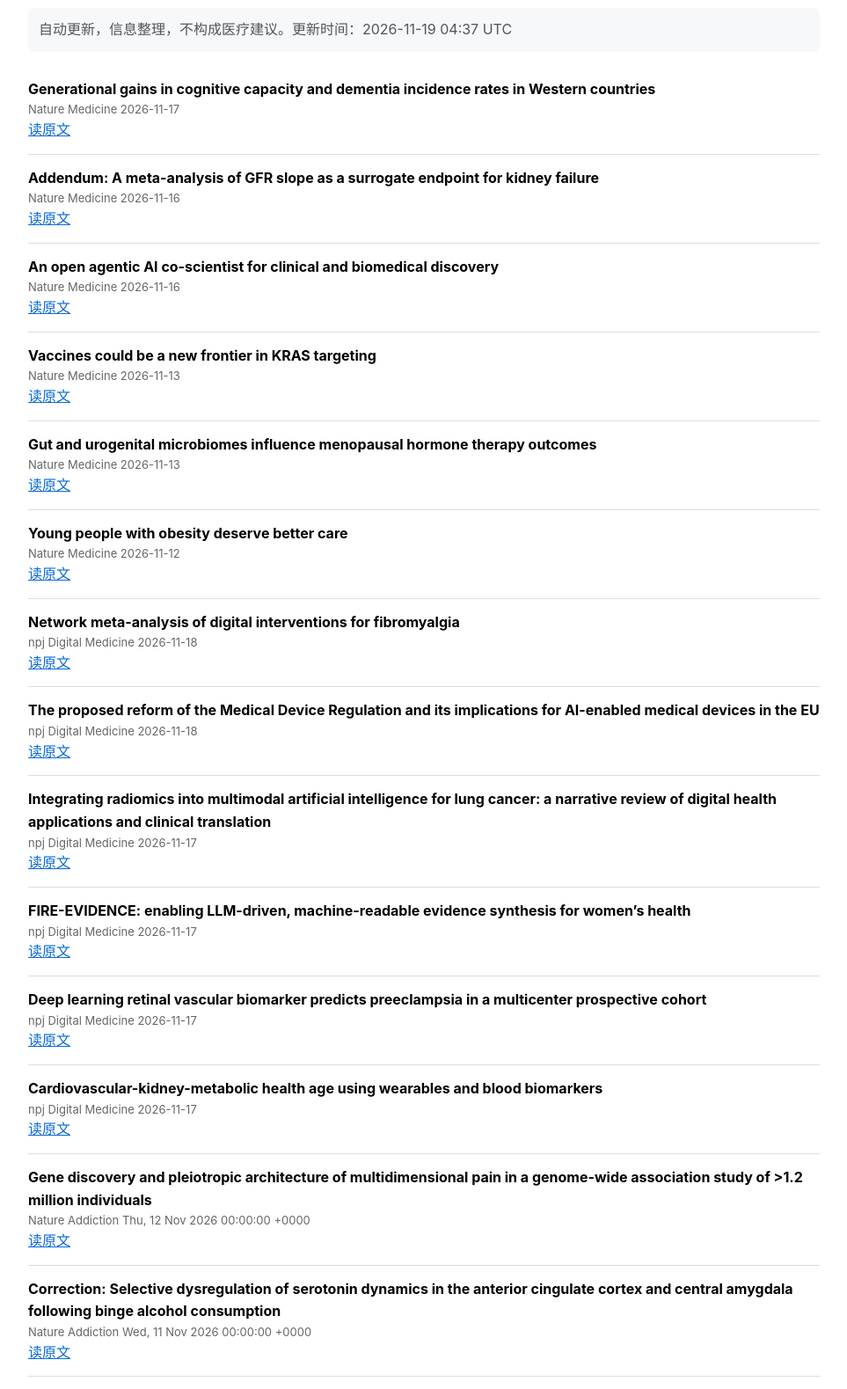
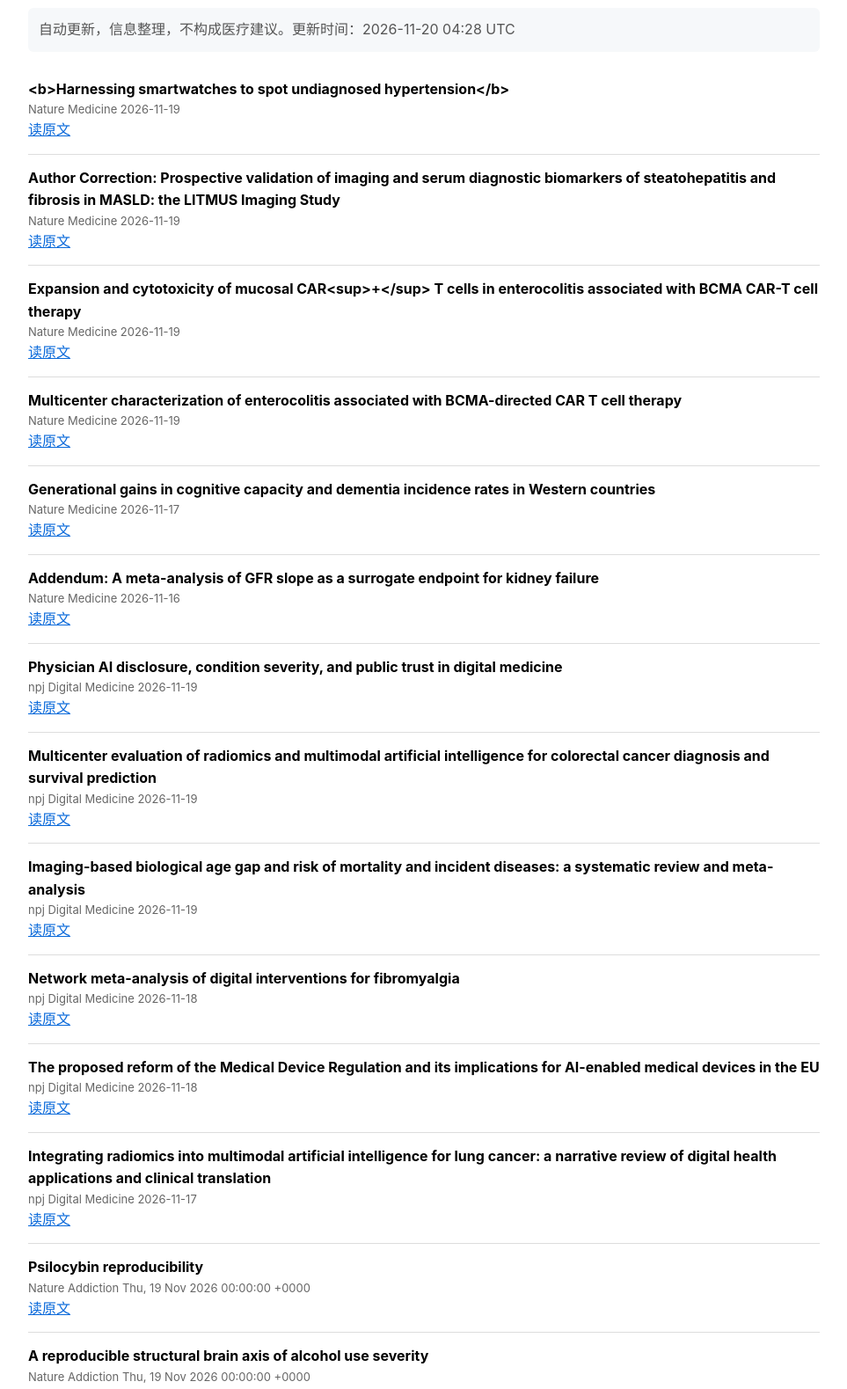
Before and after one commit to itswinky1212-cmd/my-radar, a plain HTML site: page index.html in a window 1280 px wide. Shown: the part 80-1659 px from the top of the page at 88% size, without its empty margins (158-1121 px from the left). Drawn offline with Linux system fonts and the light colour scheme.

Commit message:
update news

```diff
--- a/index.html
+++ b/index.html
@@ -14,7 +14,31 @@ a { color: #0969da; }
 </head>
 <body>
 <h1>我的 AI 医疗资讯雷达</h1>
-<p class="notice">自动更新，信息整理，不构成医疗建议。更新时间：2026-11-19 04:37 UTC</p>
+<p class="notice">自动更新，信息整理，不构成医疗建议。更新时间：2026-11-20 04:28 UTC</p>
+
+    <div class="item">
+      <div><b>&lt;b&gt;Harnessing smartwatches to spot undiagnosed hypertension&lt;/b&gt;</b></div>
+      <div class="source">Nature Medicine 2026-11-19</div>
+      <div><a href="https://www.nature.com/articles/d41591-026-00058-8">读原文</a></div>
+    </div>
+
+    <div class="item">
+      <div><b>Author Correction: Prospective validation of imaging and serum diagnostic biomarkers of steatohepatitis and fibrosis in MASLD: the LITMUS Imaging Study</b></div>
+      <div class="source">Nature Medicine 2026-11-19</div>
+      <div><a href="https://www.nature.com/articles/s41591-026-04803-x">读原文</a></div>
+    </div>
+
+    <div class="item">
+      <div><b>Expansion and cytotoxicity of mucosal CAR&lt;sup&gt;+&lt;/sup&gt; T cells in enterocolitis associated with BCMA CAR-T cell therapy</b></div>
+      <div class="source">Nature Medicine 2026-11-19</div>
+      <div><a href="https://www.nature.com/articles/s41591-026-04731-w">读原文</a></div>
+    </div>
+
+    <div class="item">
+      <div><b>Multicenter characterization of enterocolitis associated with BCMA-directed CAR T cell therapy</b></div>
+      <div class="source">Nature Medicine 2026-11-19</div>
+      <div><a href="https://www.nature.com/articles/s41591-026-04783-y">读原文</a></div>
+    </div>
 
     <div class="item">
       <div><b>Generational gains in cognitive capacity and dementia incidence rates in Western countries</b></div>
@@ -29,27 +53,21 @@ a { color: #0969da; }
     </div>
 
     <div class="item">
-      <div><b>An open agentic AI co-scientist for clinical and biomedical discovery</b></div>
-      <div class="source">Nature Medicine 2026-11-16</div>
-      <div><a href="https://www.nature.com/articles/s41591-026-04808-6">读原文</a></div>
+      <div><b>Physician AI disclosure, condition severity, and public trust in digital medicine</b></div>
+      <div class="source">npj Digital Medicine 2026-11-19</div>
+      <div><a href="https://www.nature.com/articles/s41746-026-03484-7">读原文</a></div>
     </div>
 
     <div class="item">
-      <div><b>Vaccines could be a new frontier in KRAS targeting</b></div>
-      <div class="source">Nature Medicine 2026-11-13</div>
-      <div><a href="https://www.nature.com/articles/s41591-026-04772-1">读原文</a></div>
+      <div><b>Multicenter evaluation of radiomics and multimodal artificial intelligence for colorectal cancer diagnosis and survival prediction</b></div>
+      <div class="source">npj Digital Medicine 2026-11-19</div>
+      <div><a href="https://www.nature.com/articles/s41746-026-03434-3">读原文</a></div>
     </div>
 
     <div class="item">
-      <div><b>Gut and urogenital microbiomes influence menopausal hormone therapy outcomes</b></div>
-      <div class="source">Nature Medicine 2026-11-13</div>
-      <div><a href="https://www.nature.com/articles/s41591-026-04789-6">读原文</a></div>
-    </div>
-
-    <div class="item">
-      <div><b>Young people with obesity deserve better care</b></div>
-      <div class="source">Nature Medicine 2026-11-12</div>
-      <div><a href="https://www.nature.com/articles/s41591-026-04784-x">读原文</a></div>
+      <div><b>Imaging-based biological age gap and risk of mortality and incident diseases: a systematic review and meta-analysis</b></div>
+      <div class="source">npj Digital Medicine 2026-11-19</div>
+      <div><a href="https://www.nature.com/articles/s41746-026-03472-x">读原文</a></div>
     </div>
 
     <div class="item">
@@ -71,21 +89,15 @@ a { color: #0969da; }
     </div>
 
     <div class="item">
-      <div><b>FIRE-EVIDENCE: enabling LLM-driven, machine-readable evidence synthesis for women’s health</b></div>
-      <div class="source">npj Digital Medicine 2026-11-17</div>
-      <div><a href="https://www.nature.com/articles/s41746-026-03411-w">读原文</a></div>
+      <div><b>Psilocybin reproducibility</b></div>
+      <div class="source">Nature Addiction Thu, 19 Nov 2026 00:00:00 +0000</div>
+      <div><a href="https://www.nature.com/articles/s41583-026-01109-2">读原文</a></div>
     </div>
 
     <div class="item">
-      <div><b>Deep learning retinal vascular biomarker predicts preeclampsia in a multicenter prospective cohort</b></div>
-      <div class="source">npj Digital Medicine 2026-11-17</div>
-      <div><a href="https://www.nature.com/articles/s41746-026-03463-y">读原文</a></div>
-    </div>
-
-    <div class="item">
-      <div><b>Cardiovascular-kidney-metabolic health age using wearables and blood biomarkers</b></div>
-      <div class="source">npj Digital Medicine 2026-11-17</div>
-      <div><a href="https://www.nature.com/articles/s41746-026-03433-4">读原文</a></div>
+      <div><b>A reproducible structural brain axis of alcohol use severity</b></div>
+      <div class="source">Nature Addiction Thu, 19 Nov 2026 00:00:00 +0000</div>
+      <div><a href="https://www.nature.com/articles/s41398-026-04587-1">读原文</a></div>
     </div>
 
     <div class="item">
@@ -112,17 +124,5 @@ a { color: #0969da; }
       <div><a href="https://www.nature.com/articles/s41593-026-02535-2">读原文</a></div>
     </div>
 
-    <div class="item">
-      <div><b>Ventral CA1 perineuronal nets modulate morphine-associated contextual memory via vCA1–NAcC synaptic remodeling in male mice</b></div>
-      <div class="source">Nature Addiction Tue, 27 Oct 2026 00:00:00 +0000</div>
-      <div><a href="https://www.nature.com/articles/s41467-026-79300-3">读原文</a></div>
-    </div>
-
-    <div class="item">
-      <div><b>Altered GABAB receptor sensitivity in heavy drinkers indexed using a TMS-based biomarker: a randomized controlled experimental medicine trial</b></div>
-      <div class="source">Nature Addiction Fri, 23 Oct 2026 00:00:00 +0000</div>
-      <div><a href="https://www.nature.com/articles/s41398-026-04530-4">读原文</a></div>
-    </div>
-
 </body>
 </html>
```
